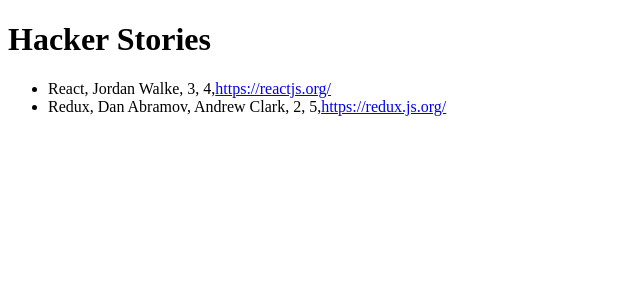
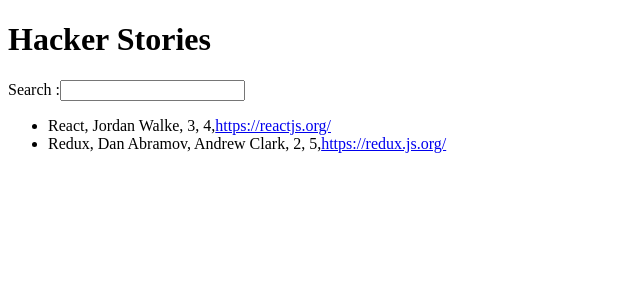
Before and after one commit to massmr/hacker-stories, a React (Vite) app: page / in a window 1280 px wide. Shown: the top 300 px of the page, without its empty margins (0-640 px from the left). Built offline with nearby package versions, Linux system fonts and the light colour scheme.

Commit message:
first subcomponents

```diff
--- a/src/App.jsx
+++ b/src/App.jsx
@@ -25,6 +25,15 @@ function App() {
 
       <h1>Hacker Stories</h1>
 
+      <Search />
+      <List />
+
+    </div>
+  );
+}
+
+function List() {
+  return (
     <ul>
       {list.map(function (item) {
         return (
@@ -35,7 +44,14 @@ function App() {
         );
       })}
     </ul>
+  );
+}
 
+function Search() {
+  return(
+    <div>
+      <label htmlFor="search">Search :</label>
+      <input id="search" type="text" />
     </div>
   );
 }
```
Lines whose indentation alone changed are shown as unchanged.
